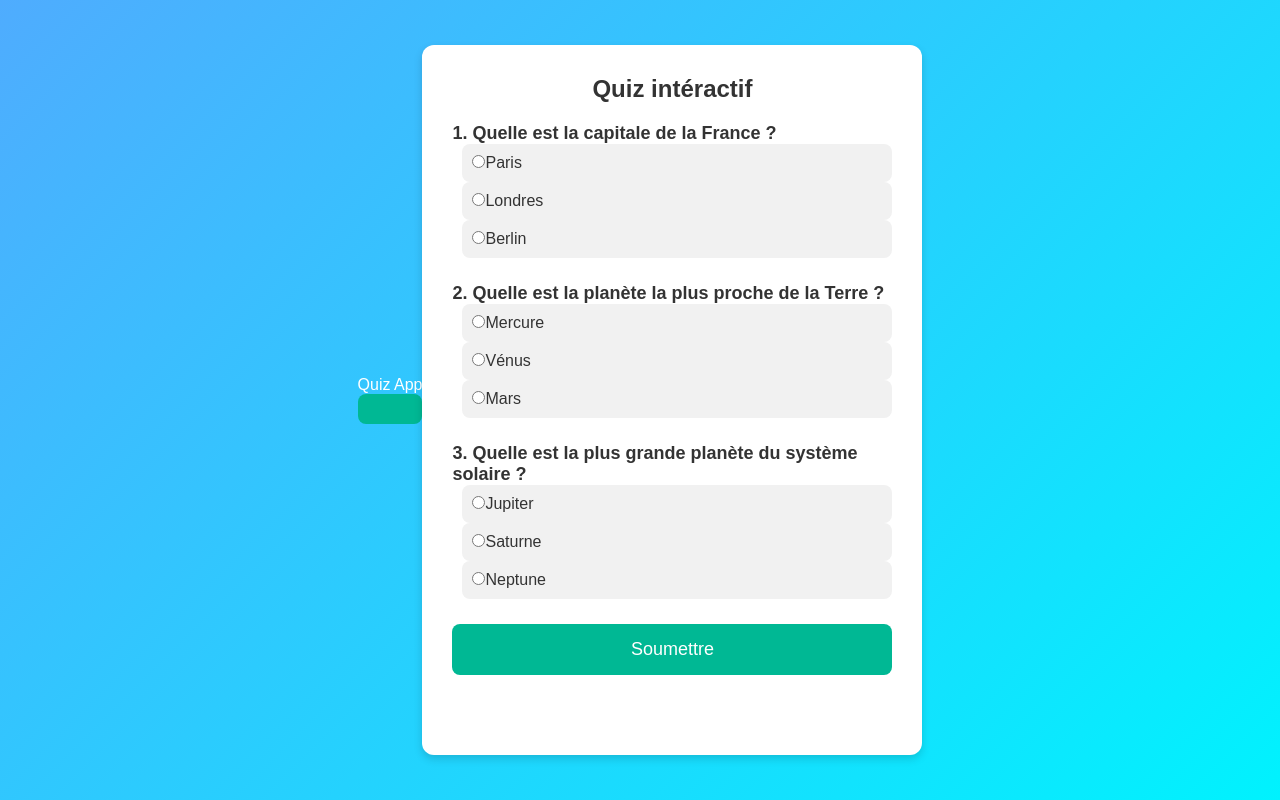
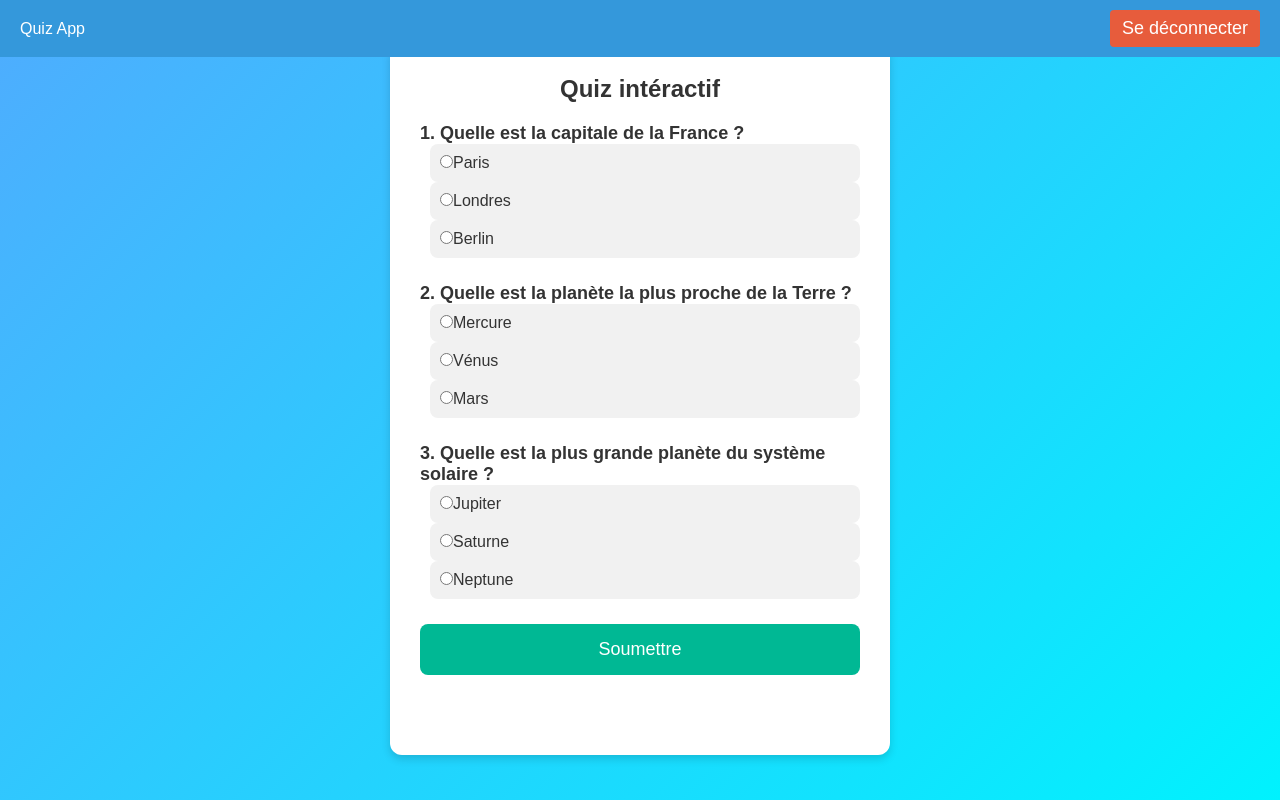
Before and after one commit to Geraldine743/quiz-interactif-front, a plain HTML site: page index.html in a window 1280 px wide. Drawn offline with Linux system fonts and the light colour scheme.

Commit message:
add style navbar

```diff
--- a/assets/styles.css
+++ b/assets/styles.css
@@ -13,6 +13,39 @@ body{
     min-height: 100vh;
     padding: 10px;
     color: #fff;
+}
+
+.navbar{
+    width: 100%;
+    display: flex;
+    justify-content: space-between;
+    align-items: center;
+    background-color: #3498db;
+    padding: 10px 20px;
+    color: white;
+    position: fixed;
+    top: 0;
+    left: 0;
+}
+
+.user-menu{
+    display: flex;
+    align-items: center;
+}
+
+#username-display{
+    margin-left: 15px;
+    margin-right: 15px;
+    font-weight: bold;
+}
+
+#logout-btn{
+    background-color: #e75c3c;
+    border: none;
+    padding: 8px 12px;
+    color: white;
+    cursor: pointer;
+    border-radius: 4px;
 }
 
 .container{
--- a/index.html
+++ b/index.html
@@ -13,7 +13,7 @@
             <div class="logo">Quiz App</div>
             <div class="user-menu">
                 <span id="username-display"></span>
-                <button id="logout-btn"></button>
+                <button id="logout-btn">Se déconnecter</button>
             </div>
         </nav>
     </header>
```
